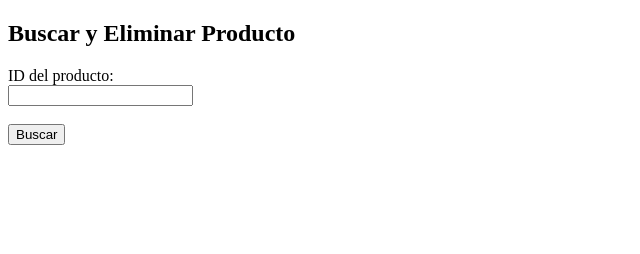
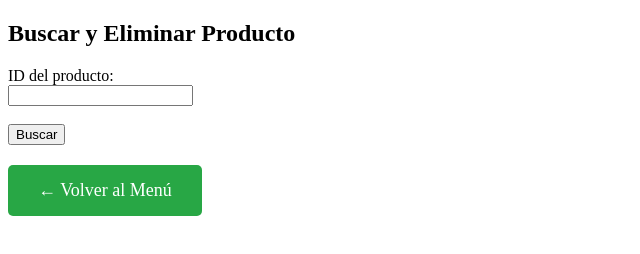
Before and after one commit to EstebanXD539/Mi-Proyecto-Api-Rest, a website: page public/eliminarProducto.html in a window 1280 px wide. Shown: the whole page, without its empty margins (0-640 px from the left). Drawn offline with Linux system fonts and the light colour scheme.

Commit message:
Actualizacion de Rutas y archivos de Controlador

```diff
--- a/public/eliminarProducto.html
+++ b/public/eliminarProducto.html
@@ -3,6 +3,24 @@
 <head>
     <meta charset="UTF-8">
     <title>Eliminar Producto</title>
+    <style>
+        .boton-volver {
+            background-color: #28a745; /* Verde */
+            color: white;
+            padding: 15px 30px;
+            font-size: 18px;
+            border: none;
+            border-radius: 5px;
+            cursor: pointer;
+            margin-top: 20px;
+            text-decoration: none;
+            display: inline-block;
+        }
+
+        .boton-volver:hover {
+            background-color: #218838; /* Verde más oscuro */
+        }
+    </style>
 </head>
 <body>
     <h2>Buscar y Eliminar Producto</h2>
@@ -22,6 +40,8 @@
         <button type="button" onclick="eliminarProducto()">Eliminar</button>
     </div>
 
-    <script src="./buscarYEliminar.js"></script>
+    <a href="../menu.html" class="boton-volver">← Volver al Menú</a>
+
+    <script src="/controllers/eliminarProducto.js"></script>
 </body>
 </html>
```
Also changed, not shown: menu.html (+4 -4 lines), public/actualizarProducto.html (+20 -0 lines), public/listarProductos.html (+1 -1 lines), public/registrarProducto.html (+21 -2 lines).
